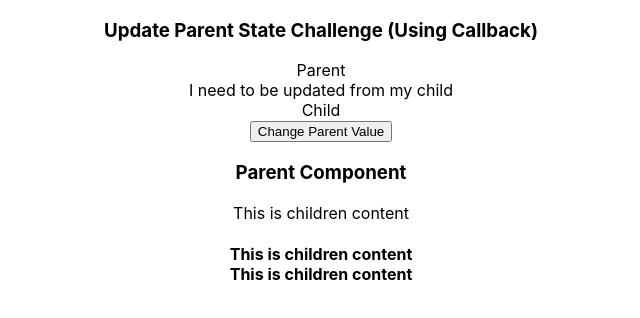
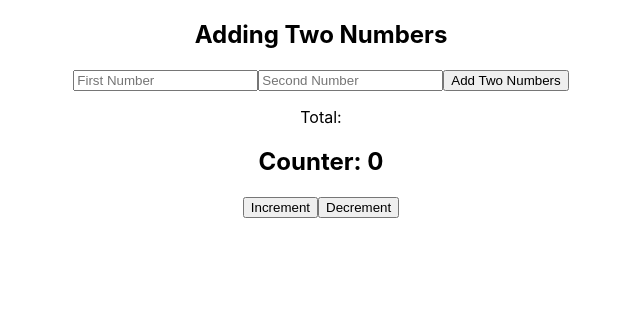
Before and after one commit to Priyak89/resume, a React (Create React App) app in the folder resume/: page / in a window 1280 px wide. Shown: the top 318 px of the page, without its empty margins (319-959 px from the left). Built offline with nearby package versions, Linux system fonts and the light colour scheme.

Commit message:
HTML attributes usuage

```diff
--- a/resume/src/App.js
+++ b/resume/src/App.js
@@ -12,13 +12,13 @@ import Buttonexercise from './buttonexercise';
 import Names from './arraymap';
 import Parent from './callbackimp';
 import Application from './callbackdisplay';
-
+import Calculator from './calculator';
+import Mycounter from './counter';
 function App() {
   return (
     <div className="App">
-
-   <Parent/>
-<Application/>
+<Calculator/>
+<Mycounter/>
     </div>
   );
 }
--- /dev/null
+++ b/resume/src/calculator.js
@@ -0,0 +1,23 @@
+import React, { Component } from 'react';
+function Calculator() {
+    const [number1, setNumber1] = React.useState();
+    const [number2, setNumber2] = React.useState();
+    const [total, setTotal] = React.useState(0);
+
+    function calculateSum()
+    {
+        setTotal(number1+number2);
+    }
+
+    return (
+      <div>
+        <h2>Adding Two Numbers</h2>
+        <input placeholder="First Number" type="number" value={number1} onChange={(e)=>setNumber1(e.target.value)} />
+        <input placeholder="Second Number" type="number" value={number2} onChange={(e)=>setNumber2(e.target.value)} />
+
+        <button onClick={calculateSum}>Add Two Numbers</button>
+        <p>Total:{total ||""}</p>
+      </div>
+    );
+  }
+  export default Calculator;
--- /dev/null
+++ b/resume/src/counter.js
@@ -0,0 +1,22 @@
+import React, { Component } from 'react';
+const Mycounter = () => {
+    const [value,setValue] = React.useState(0);
+    function Modify(props)
+    {
+        if(props.value==="increment")
+        {
+        setValue(value+1);
+        }
+        else
+        setValue(value-1);
+    }
+
+    return (
+      <div>
+        <h2>Counter: {value}</h2>
+        <button id="1" onClick={()=>setValue(value+1)} value = "increment">Increment</button>
+        <button id="2" onClick={()=>setValue(value-1)} value="decrement">Decrement</button>
+      </div>
+    );
+  };
+  export default Mycounter;
```
